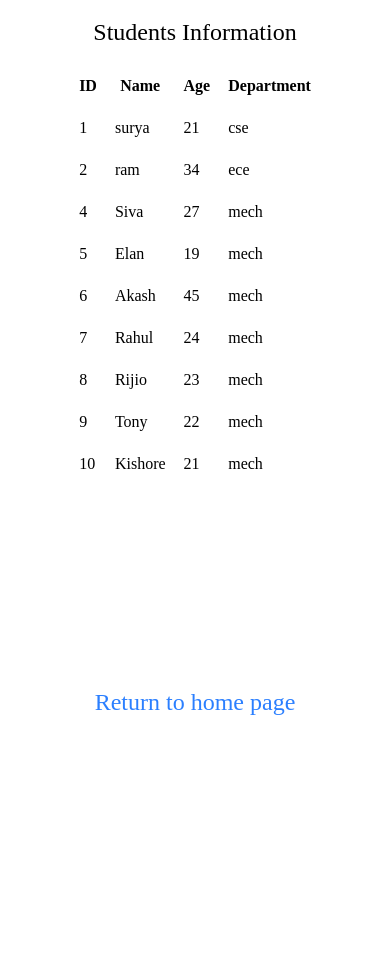
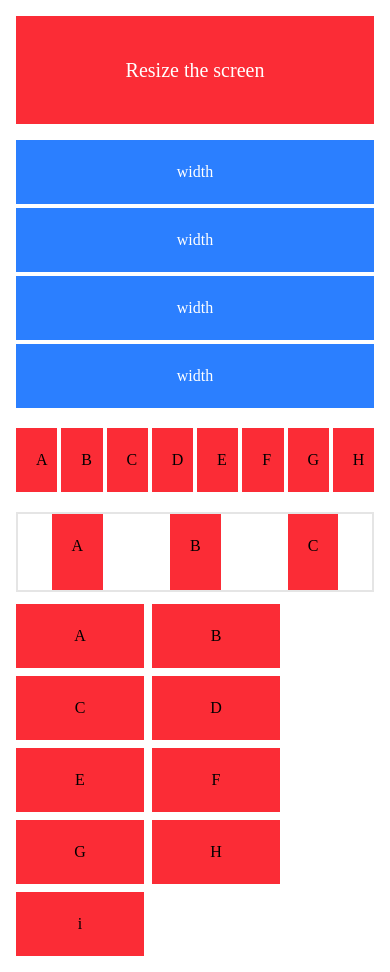
Before and after one commit to suryaprakashk008/Student_info_Edit, a Next.js app: page /students in a window 390 px wide. Before the commit the page ends 844 px from the top, so only its background shows below. Built offline with nearby package versions, Linux system fonts and the light colour scheme.

Commit message:
To see Responsive Design work on Mobile

```diff
--- a/app/students/page.jsx
+++ b/app/students/page.jsx
@@ -1,90 +1,209 @@
 import Link from "next/link";
-export default function Page(){
-    return(
-        <div>
-        <h1 className="text-2xl flex justify-center items-center p-4">Students Information</h1>
-        <div className="flex justify-center items-center">
+export default function Page() {
+    return (
+        // <div>
+        // <h1 className="text-2xl flex justify-center items-center p-4">Students Information</h1>
+        // <div className="flex justify-center items-center">
 
-        <table className="border-2 border-white-500">
-            <thead>
-                <tr>
-                    <th className="border-2 border-white p-2">ID</th>
-                    <th className="border-2 border-white p-2">Name</th>
-                    <th className="border-2 border-white p-2">Age</th>
-                    <th className="border-2 border-white p-2">Department</th>
-                </tr>
-            </thead>
-            <tbody>
-                <tr>
-                    <td className="border-2 border-white p-2">1</td>
-                    <td className="border-2 border-white p-2">surya</td>
-                    <td className="border-2 border-white p-2">21</td>
-                    <td className="border-2 border-white p-2">cse</td>
-                </tr>
-                <tr>
-                    <td className="border-2 border-white p-2">2</td>
-                    <td className="border-2 border-white p-2">ram</td>
-                    <td className="border-2 border-white p-2">34</td>
-                    <td className="border-2 border-white p-2">ece</td>
-                </tr>
-                <tr>
-                    <td className="border-2 border-white p-2">4</td>
-                    <td className="border-2 border-white p-2">Siva</td>
-                    <td className="border-2 border-white p-2">27</td>
-                    <td className="border-2 border-white p-2">mech</td>
-                </tr>
-                <tr>
-                    <td className="border-2 border-white p-2">5</td>
-                    <td className="border-2 border-white p-2">Elan</td>
-                    <td className="border-2 border-white p-2">19</td>
-                    <td className="border-2 border-white p-2">mech</td>
-                </tr>
-                <tr>
-                    <td className="border-2 border-white p-2">6</td>
-                    <td className="border-2 border-white p-2">Akash</td>
-                    <td className="border-2 border-white p-2">45</td>
-                    <td className="border-2 border-white p-2">mech</td>
-                </tr>
-                <tr>
-                    <td className="border-2 border-white p-2">7</td>
-                    <td className="border-2 border-white p-2">Rahul</td>
-                    <td className="border-2 border-white p-2">24</td>
-                    <td className="border-2 border-white p-2">mech</td>
-                </tr>
-                <tr>
-                    <td className="border-2 border-white p-2">8</td>
-                    <td className="border-2 border-white p-2">Rijio</td>
-                    <td className="border-2 border-white p-2">23</td>
-                    <td className="border-2 border-white p-2">mech</td>
-                </tr>
-                <tr>
-                    <td className="border-2 border-white p-2">9</td>
-                    <td className="border-2 border-white p-2">Tony</td>
-                    <td className="border-2 border-white p-2">22</td>
-                    <td className="border-2 border-white p-2">mech</td>
-                </tr>
-                <tr>
-                    <td className="border-2 border-white p-2">10</td>
-                    <td className="border-2 border-white p-2">Kishore</td>
-                    <td className="border-2 border-white p-2">21</td>
-                    <td className="border-2 border-white p-2">mech</td>
-                </tr>
-                </tbody>
+        // <table className="border-2 border-white-500">
+        //     <thead>
+        //         <tr>
+        //             <th className="border-2 border-white p-2">ID</th>
+        //             <th className="border-2 border-white p-2">Name</th>
+        //             <th className="border-2 border-white p-2">Age</th>
+        //             <th className="border-2 border-white p-2">Department</th>
+        //         </tr>
+        //     </thead>
+        //     <tbody>
+        //         <tr>
+        //             <td className="border-2 border-white p-2">1</td>
+        //             <td className="border-2 border-white p-2">surya</td>
+        //             <td className="border-2 border-white p-2">21</td>
+        //             <td className="border-2 border-white p-2">cse</td>
+        //         </tr>
+        //         <tr>
+        //             <td className="border-2 border-white p-2">2</td>
+        //             <td className="border-2 border-white p-2">ram</td>
+        //             <td className="border-2 border-white p-2">34</td>
+        //             <td className="border-2 border-white p-2">ece</td>
+        //         </tr>
+        //         <tr>
+        //             <td className="border-2 border-white p-2">4</td>
+        //             <td className="border-2 border-white p-2">Siva</td>
+        //             <td className="border-2 border-white p-2">27</td>
+        //             <td className="border-2 border-white p-2">mech</td>
+        //         </tr>
+        //         <tr>
+        //             <td className="border-2 border-white p-2">5</td>
+        //             <td className="border-2 border-white p-2">Elan</td>
+        //             <td className="border-2 border-white p-2">19</td>
+        //             <td className="border-2 border-white p-2">mech</td>
+        //         </tr>
+        //         <tr>
+        //             <td className="border-2 border-white p-2">6</td>
+        //             <td className="border-2 border-white p-2">Akash</td>
+        //             <td className="border-2 border-white p-2">45</td>
+        //             <td className="border-2 border-white p-2">mech</td>
+        //         </tr>
+        //         <tr>
+        //             <td className="border-2 border-white p-2">7</td>
+        //             <td className="border-2 border-white p-2">Rahul</td>
+        //             <td className="border-2 border-white p-2">24</td>
+        //             <td className="border-2 border-white p-2">mech</td>
+        //         </tr>
+        //         <tr>
+        //             <td className="border-2 border-white p-2">8</td>
+        //             <td className="border-2 border-white p-2">Rijio</td>
+        //             <td className="border-2 border-white p-2">23</td>
+        //             <td className="border-2 border-white p-2">mech</td>
+        //         </tr>
+        //         <tr>
+        //             <td className="border-2 border-white p-2">9</td>
+        //             <td className="border-2 border-white p-2">Tony</td>
+        //             <td className="border-2 border-white p-2">22</td>
+        //             <td className="border-2 border-white p-2">mech</td>
+        //         </tr>
+        //         <tr>
+        //             <td className="border-2 border-white p-2">10</td>
+        //             <td className="border-2 border-white p-2">Kishore</td>
+        //             <td className="border-2 border-white p-2">21</td>
+        //             <td className="border-2 border-white p-2">mech</td>
+        //         </tr>
+        //         </tbody>
 
-        </table>
+        // </table>
 
-        </div>
-        <div className="">
+        // </div>
+        // <div className="">
 
-        <Link href="/">
+        // <Link href="/">
 
-        <h2 className=" flex justify-center items-center mt-50 text-blue-500 text-2xl cursor-pointer">Return to home page</h2>
+        // <h2 className=" flex justify-center items-center mt-50 text-blue-500 text-2xl cursor-pointer">Return to home page</h2>
 
-        </Link>
-        </div>
+        // </Link>
+        // </div>
+
+
+        // </div>
+        <div className="lg:flex">
+            <div className="flex-1 p-4">
+
+
+                <div className="
+                           bg-red-500
+                           sm:bg-blue-500
+                           md:bg-green-500
+                           lg:bg-yellow-500
+                           xl:bg-purple-500
+                           2xl:bg-pink-500
+                           text-white
+                           p-10
+                           text-center
+                           text-xl
+
+            ">
+                    Resize the screen
+                </div>
+                <div className="grid grid-cols-1 sm:grid-cols-4 md:grid-cols-4 gap-1 mt-4">
+
+
+                    <div className="text-center
+                            text-white
+                            p-5
+                            bg-blue-500
+                            w-full
+
+                            "
+                    >
+                        width
+                    </div>
+                    <div className="text-center
+                            text-white
+                            p-5
+                            bg-blue-500
+                            w-full
+
+
+
+
+                            ">
+                        width
+                    </div>
+                    <div className="text-center
+                            text-white
+                            p-5
+                            bg-blue-500
+                            w-full
+
+
+
+                            ">
+                        width
+                    </div>
+                    <div className="text-center
+                            text-white
+                            p-5
+                            bg-blue-500
+
+                             w-full
+                            ">
+                        width
+                    </div>
+
+                </div>
+                <div className="grid
+                    grid-cols-8 mt-5
+                    sm:grid-cols-2
+                    md:grid-cols-4
+                    lg:grid-cols-8
+                    gap-1">
+                    <div className="bg-red-500 text-center p-5 w-full">A</div>
+                    <div className="bg-red-500 text-center p-5 w-full">B</div>
+                    <div className="bg-red-500 text-center p-5 w-full">C</div>
+                    <div className="bg-red-500 text-center p-5 w-full">D</div>
+                    <div className="bg-red-500 text-center p-5 w-full">E</div>
+                    <div className="bg-red-500 text-center p-5 w-full">F</div>
+                    <div className="bg-red-500 text-center p-5 w-full">G</div>
+                    <div className="bg-red-500 text-center p-5 w-full">H</div>
+                </div>
+
+                <div className="flex
+                                   justify-around
+                                   h-20
+                                   border-2
+                                   sm:justify-center
+                                   md:justify-evenly
+                                   lg:justify-end
+
+                                   mt-5
+                                      ">
+                    <div className="bg-red-500 p-5">A</div>
+                    <div className="bg-red-500 p-5">B</div>
+                    <div className="bg-red-500 p-5">C</div>
+                    {/* <div className="bg-red-500 p-5">D</div>    */}
+
+                </div>
+
+                <div className="flex flex-wrap flex-row gap-2 mt-3">
+                    <div className="w-32 bg-red-500 sm:bg-yellow-500 text-center p-5">A</div>
+                    <div className="w-32 bg-red-500 md:bg-sky-500 text-center p-5">B</div>
+                    <div className="w-32 bg-red-500 lg:bg-green-500 text-center p-5">C</div>
+                    <div className="w-32 bg-red-500 sm:bg-yellow-500 text-center p-5">D</div>
+                    <div className="w-32 bg-red-500 md:bg-sky-500 text-center p-5">E</div>
+                    <div className="w-32 bg-red-500 lg:bg-green-500 text-center p-5">F</div>
+                    <div className="w-32 bg-red-500 sm:bg-yellow-500 text-center p-5">G</div>
+                    <div className="w-32 bg-red-500 md:bg-sky-500 text-center p-5">H</div>
+                    <div className="w-32 bg-red-500 lg:bg-green-500 text-center p-5">i</div>
+
+
+                </div>
+
+            </div>
+            <div className="hidden lg:block w-64 bg-gray-800 text-white min-h-screen">
+                Sidebar
+            </div>
 
 
         </div>
-
     );
 }
```
Also changed, not shown: app/page.js (+9 -10 lines).
